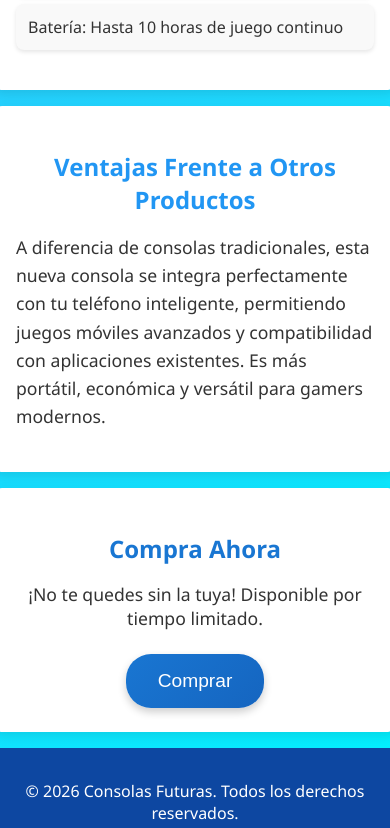
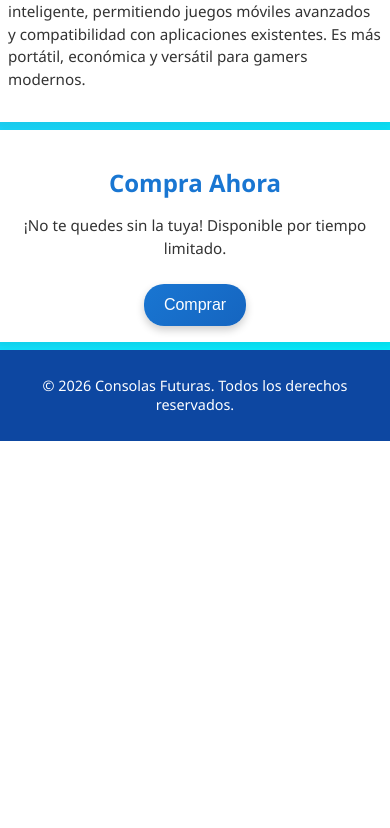
Before and after one commit to crimaxi/FE2-P1-Christopher-Cort-s, a plain HTML site: page Index.html in a window 390 px wide. Shown: the part 1172-2000 px from the top of the page. After the commit the page ends 1613 px from the top, so only its background shows below. Drawn offline with Linux system fonts and the light colour scheme.

Commit message:
"adaptacion a dispoitivos moviles"

```diff
--- a/Styles.css
+++ b/Styles.css
@@ -203,4 +203,56 @@ footer {
         padding: 0.75rem;
         font-size: 1rem;
     }
+    #benefits p, #advantages p {
+        font-size: 1rem;
+        line-height: 1.5;
+    }
+    button {
+        padding: 0.75rem 1.5rem;
+        font-size: 1rem;
+    }
 }
+
+@media (max-width: 480px) {
+    header {
+        padding: 1.5rem 0.5rem;
+    }
+    header h1 {
+        font-size: 1.8rem;
+    }
+    header p {
+        font-size: 1rem;
+    }
+    main {
+        padding: 0.5rem;
+        gap: 0.5rem;
+    }
+    #features, #benefits, #specs, #advantages, #purchase {
+        padding: 1rem;
+        border-radius: 8px;
+    }
+    #features h2, #benefits h2, #specs h2, #advantages h2, #purchase h2 {
+        font-size: 1.5rem;
+        margin-bottom: 0.75rem;
+    }
+    #features ul, #specs ul {
+        gap: 0.5rem;
+    }
+    #features li, #specs li {
+        padding: 0.5rem;
+        font-size: 0.95rem;
+    }
+    #benefits p, #advantages p, #purchase p {
+        font-size: 0.95rem;
+        line-height: 1.5;
+    }
+    button {
+        padding: 0.75rem 1.25rem;
+        font-size: 1rem;
+        border-radius: 20px;
+    }
+    footer {
+        padding: 0.75rem;
+        font-size: 0.9rem;
+    }
+}
```
